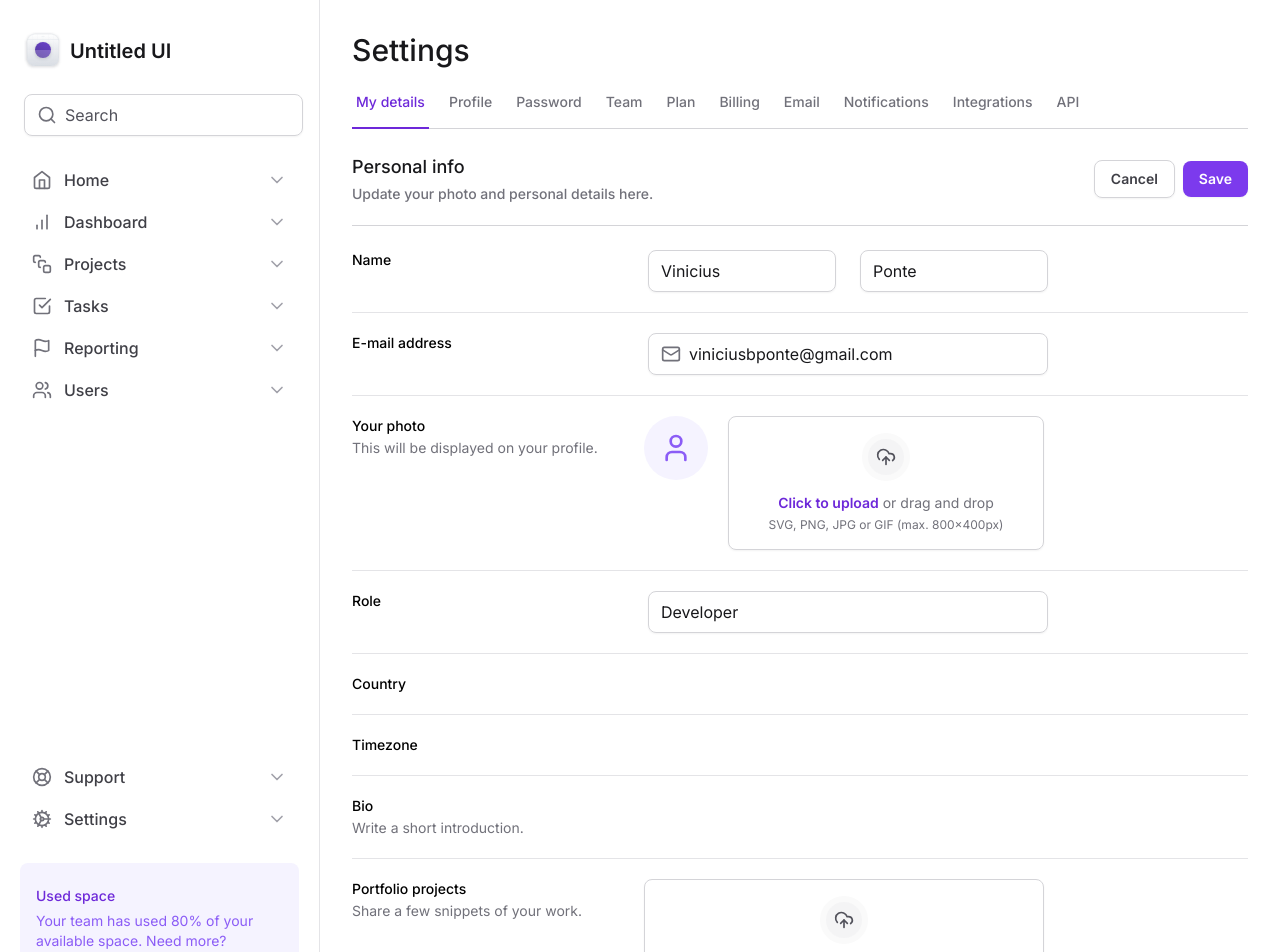
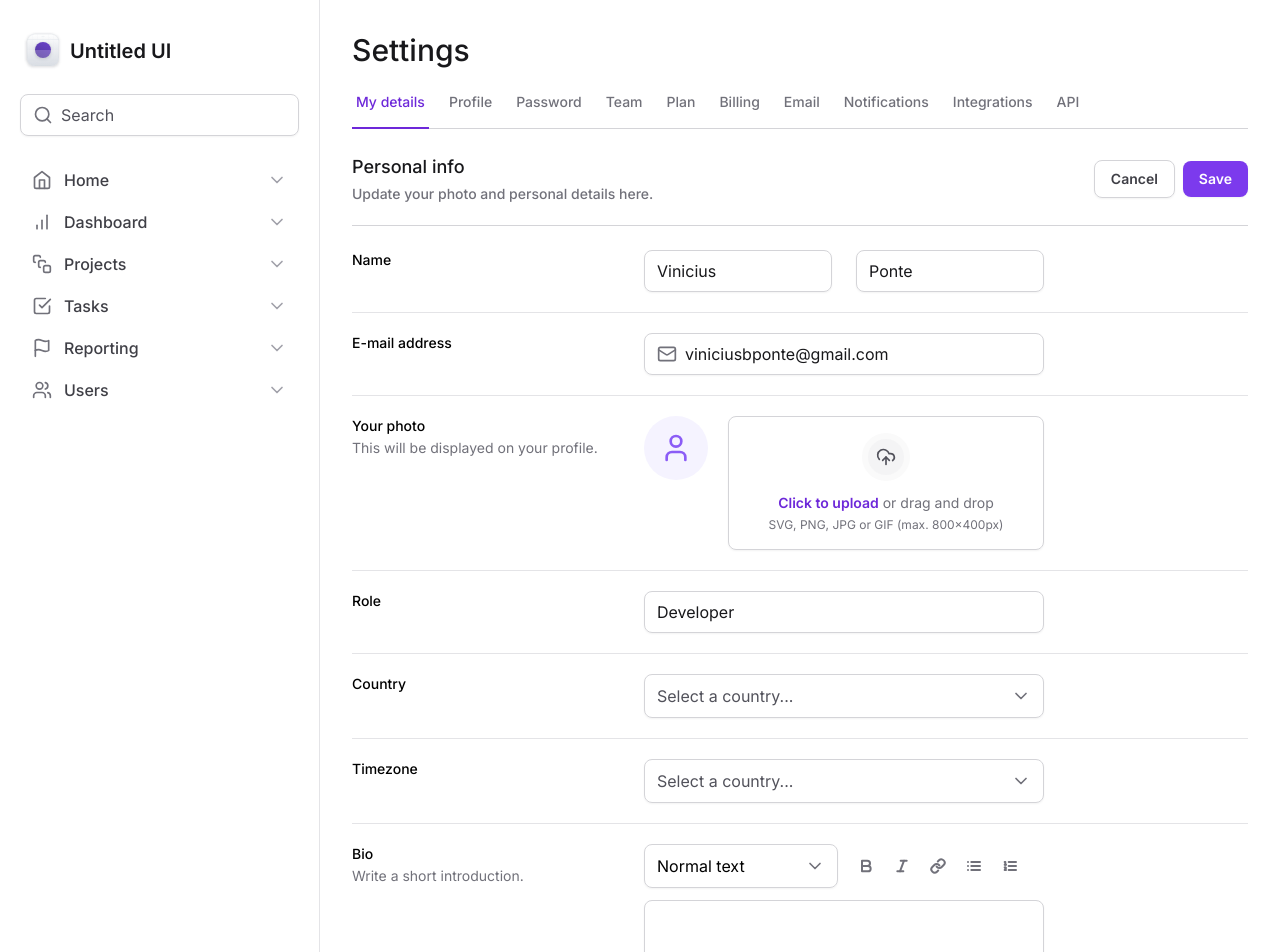
Before and after one commit to ViniciusPonte/ignite-tailwind, a Next.js app: page / in a window 1280 px wide. Shown: the top 952 px of the page. Built offline with nearby package versions, Linux system fonts and the light colour scheme.

Commit message:
Select and textarea

```diff
--- a/package.json
+++ b/package.json
@@ -9,6 +9,7 @@
     "lint": "next lint"
   },
   "dependencies": {
+    "@radix-ui/react-select": "^2.0.0",
     "@radix-ui/react-tabs": "^1.0.4",
     "framer-motion": "^10.16.4",
     "lucide-react": "^0.288.0",
--- a/src/app/page.tsx
+++ b/src/app/page.tsx
@@ -1,7 +1,11 @@
 import { SettingTabs } from '@/components/SettingsTabs'
 import * as Input from '@/components/Form/Input'
 import * as FileInput from '@/components/Form/FileInput'
-import { Mail } from 'lucide-react'
+
+import { Bold, Italic, Link, List, ListOrdered, Mail } from 'lucide-react'
+import { Select } from '@/components/Form/Select'
+import { SelectItem } from '@/components/Form/Select/SelectItem'
+import { Textarea } from '@/components/Form/Textarea'
 
 export default function Home() {
   return (
@@ -109,7 +113,11 @@ export default function Home() {
             >
               Country
             </label>
-            <div></div>
+            <Select placeholder="Select a country...">
+              <SelectItem value="BR" text="Brazil" />
+              <SelectItem value="US" text="United States" />
+              <SelectItem value="CA" text="Canada" />
+            </Select>
           </div>
 
           <div className="grid grid-cols-form gap-3 pt-5">
@@ -119,7 +127,13 @@ export default function Home() {
             >
               Timezone
             </label>
-            <div></div>
+            <Select placeholder="Select a country...">
+              <SelectItem
+                value="pacific"
+                text="Pacific Standard Time (UTC-08:00)"
+              />
+              <SelectItem value="utc" text="American São Paulo (UTC-03:00)" />
+            </Select>
           </div>
 
           <div className="grid grid-cols-form gap-3 pt-5">
@@ -129,7 +143,63 @@ export default function Home() {
                 Write a short introduction.
               </p>
             </label>
-            <div></div>
+            <div className="space-y-3">
+              <div className="grid grid-cols-2 gap-3">
+                <Select placeholder="" defaultValue="normal">
+                  <SelectItem value="normal" text="Normal text" />
+                  <SelectItem value="md" text="Markdown" />
+                </Select>
+
+                <div className="flex items-center gap-1">
+                  <button
+                    type="button"
+                    className="group rounded-md p-2 hover:bg-zinc-50"
+                  >
+                    <Bold
+                      className="h-4 w-4 text-zinc-500 group-hover:text-violet-600"
+                      strokeWidth={3}
+                    />
+                  </button>
+                  <button
+                    type="button"
+                    className="group rounded-md p-2 hover:bg-zinc-50"
+                  >
+                    <Italic
+                      className="h-4 w-4 text-zinc-500 group-hover:text-violet-600"
+                      strokeWidth={3}
+                    />
+                  </button>
+                  <button
+                    type="button"
+                    className="group rounded-md p-2 hover:bg-zinc-50"
+                  >
+                    <Link
+                      className="h-4 w-4 text-zinc-500 group-hover:text-violet-600"
+                      strokeWidth={3}
+                    />
+                  </button>
+                  <button
+                    type="button"
+                    className="group rounded-md p-2 hover:bg-zinc-50"
+                  >
+                    <List
+                      className="h-4 w-4 text-zinc-500 group-hover:text-violet-600"
+                      strokeWidth={3}
+                    />
+                  </button>
+                  <button
+                    type="button"
+                    className="group rounded-md p-2 hover:bg-zinc-50"
+                  >
+                    <ListOrdered
+                      className="h-4 w-4 text-zinc-500 group-hover:text-violet-600"
+                      strokeWidth={3}
+                    />
+                  </button>
+                </div>
+              </div>
+              <Textarea id="bio" />
+            </div>
           </div>
 
           <div className="grid grid-cols-form gap-3 pt-5">
--- a/src/components/Form/Input/InputRoot.tsx
+++ b/src/components/Form/Input/InputRoot.tsx
@@ -5,7 +5,7 @@ export type InputRootProps = ComponentProps<'div'>
 export function InputRoot(props: InputRootProps) {
   return (
     <div
-      className="mx-1 flex w-full items-center gap-2 rounded-lg border border-zinc-300 px-3 py-2 shadow-sm"
+      className="flex w-full items-center gap-2 rounded-lg border border-zinc-300 px-3 py-2 shadow-sm"
       {...props}
     />
   )
--- /dev/null
+++ b/src/components/Form/Select/SelectItem.tsx
@@ -0,0 +1,23 @@
+'use client'
+import * as SelectPrimitive from '@radix-ui/react-select'
+import { Check } from 'lucide-react'
+
+export type SelectItemProps = SelectPrimitive.SelectItemProps & {
+  text: string
+}
+
+export function SelectItem({ text, ...props }: SelectItemProps) {
+  return (
+    <SelectPrimitive.Item
+      className="flex items-center justify-between gap-2 px-3 py-2.5 outline-none  data-[highlighted]:bg-zinc-50"
+      {...props}
+    >
+      <SelectPrimitive.ItemText className="text-black">
+        {text}
+      </SelectPrimitive.ItemText>
+      <SelectPrimitive.ItemIndicator>
+        <Check className="h-4 w-4 text-violet-500" />
+      </SelectPrimitive.ItemIndicator>
+    </SelectPrimitive.Item>
+  )
+}
--- /dev/null
+++ b/src/components/Form/Select/index.tsx
@@ -0,0 +1,36 @@
+'use client'
+import * as SelectPrimitive from '@radix-ui/react-select'
+import { ChevronDown } from 'lucide-react'
+import { ReactNode } from 'react'
+
+export interface SelectProps extends SelectPrimitive.SelectProps {
+  children: ReactNode
+  placeholder: string
+}
+
+export function Select({ children, placeholder, ...props }: SelectProps) {
+  return (
+    <SelectPrimitive.Root {...props}>
+      <SelectPrimitive.Trigger className="flex h-11 w-full items-center justify-between gap-2 rounded-lg border border-zinc-300 px-3 py-2 shadow-sm data-[placeholder]:text-zinc-600">
+        <SelectPrimitive.Value
+          placeholder={placeholder}
+          className="text-black"
+        />
+        <SelectPrimitive.Icon className="text-black">
+          <ChevronDown className="h-5 w-5 text-zinc-500" />
+        </SelectPrimitive.Icon>
+      </SelectPrimitive.Trigger>
+
+      <SelectPrimitive.Portal>
+        <SelectPrimitive.Content
+          side="bottom"
+          position="popper"
+          sideOffset={8}
+          className="z-10 w-[--radix-select-trigger-width] overflow-hidden rounded-lg border border-zinc-200 bg-white shadow-md"
+        >
+          <SelectPrimitive.Viewport>{children}</SelectPrimitive.Viewport>
+        </SelectPrimitive.Content>
+      </SelectPrimitive.Portal>
+    </SelectPrimitive.Root>
+  )
+}
--- /dev/null
+++ b/src/components/Form/Textarea/index.tsx
@@ -0,0 +1,12 @@
+import { ComponentProps } from 'react'
+
+export type TextareaProps = ComponentProps<'textarea'>
+
+export function Textarea(props: TextareaProps) {
+  return (
+    <textarea
+      className="min-h-[120px] w-full resize-y rounded-lg border border-zinc-300 px-3 py-2 shadow-sm"
+      {...props}
+    />
+  )
+}
```
Also changed, not shown: 1 other file (tests, documents, lock files or other folders).
